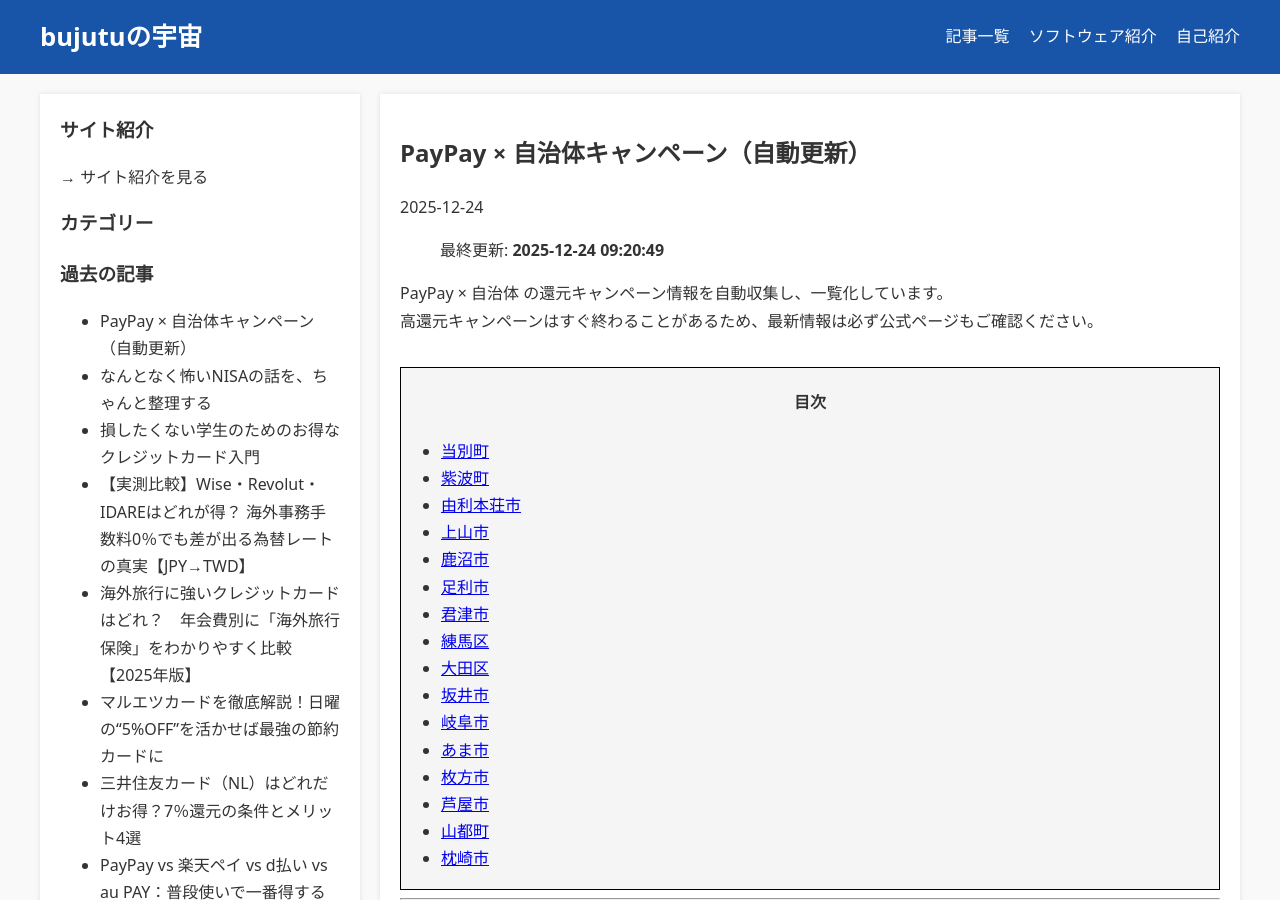
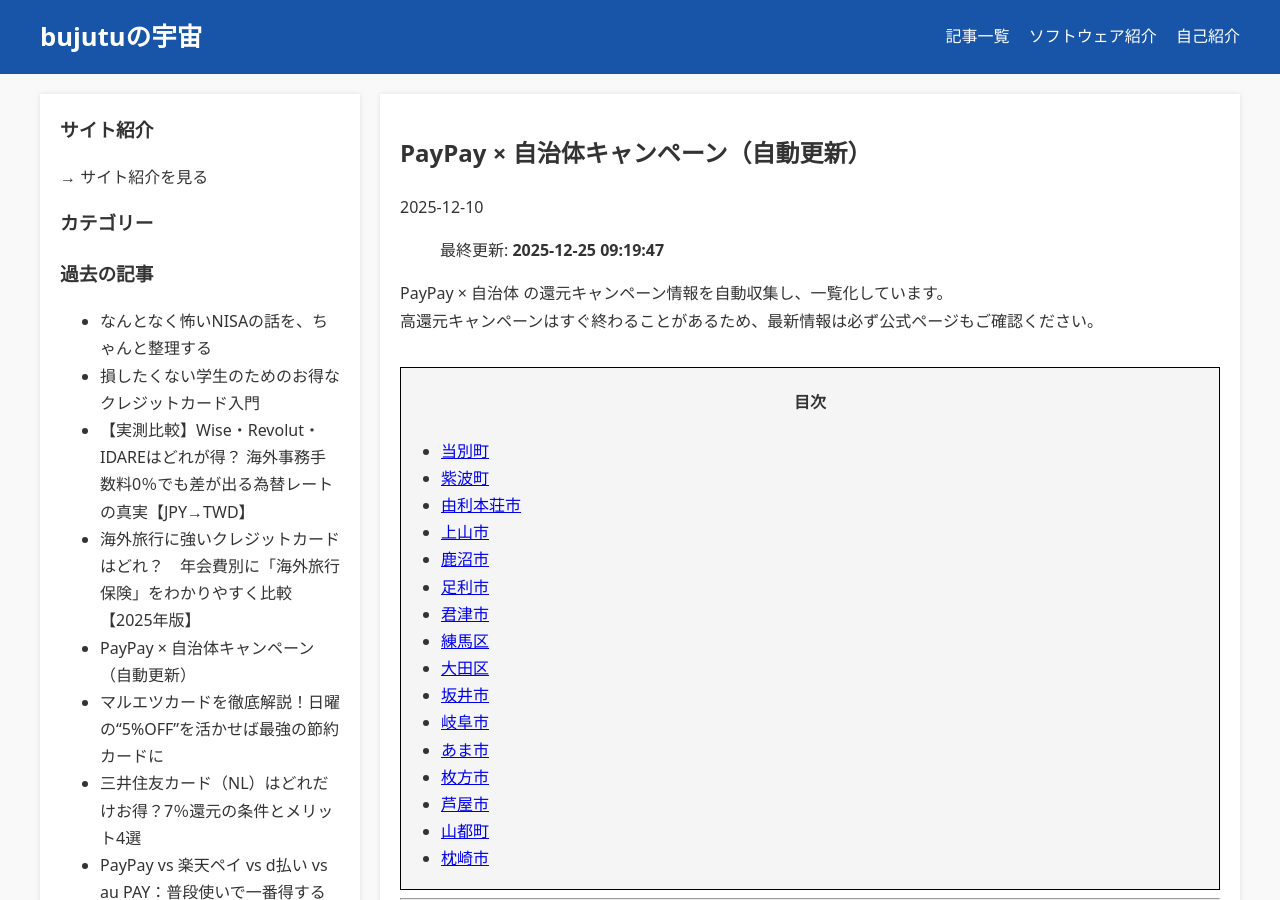
Before and after one commit to bujutu/bujutu.github.io, a Jekyll site: the page built from _posts/2025-12-10-paypay-campaigns.md, in a window 1280 px wide and 900 px high. Built offline with Jekyll 4.4.1, drawn with Linux system fonts in a browser that asks for light colours.

Commit message:
Auto-update PayPay campaigns

```diff
--- a/_posts/2025-12-10-paypay-campaigns.md
+++ b/_posts/2025-12-10-paypay-campaigns.md
@@ -1,12 +1,12 @@
 ---
 title: "PayPay × 自治体キャンペーン（自動更新）"
 layout: post
-date: 2025-12-24 09:20:49
+date: 2025-12-25 09:19:47
 description: "PayPayと自治体のポイント還元キャンペーン一覧（自動更新）。"
 tags: [paypay, 自治体, キャンペーン, 自動更新]
 ---
 
-> 最終更新: **2025-12-24 09:20:49**
+> 最終更新: **2025-12-25 09:19:47**
 
 PayPay × 自治体 の還元キャンペーン情報を自動収集し、一覧化しています。
 高還元キャンペーンはすぐ終わることがあるため、最新情報は必ず公式ページもご確認ください。
```
